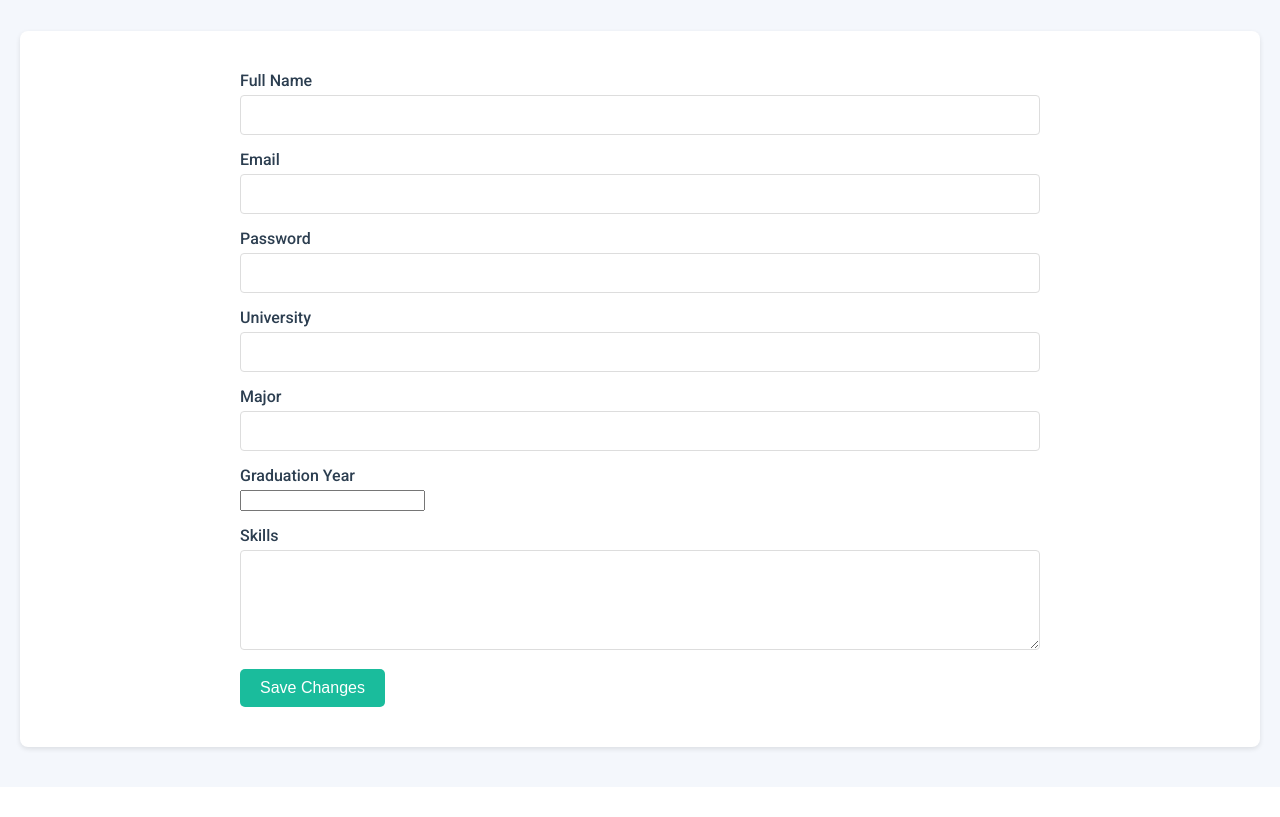
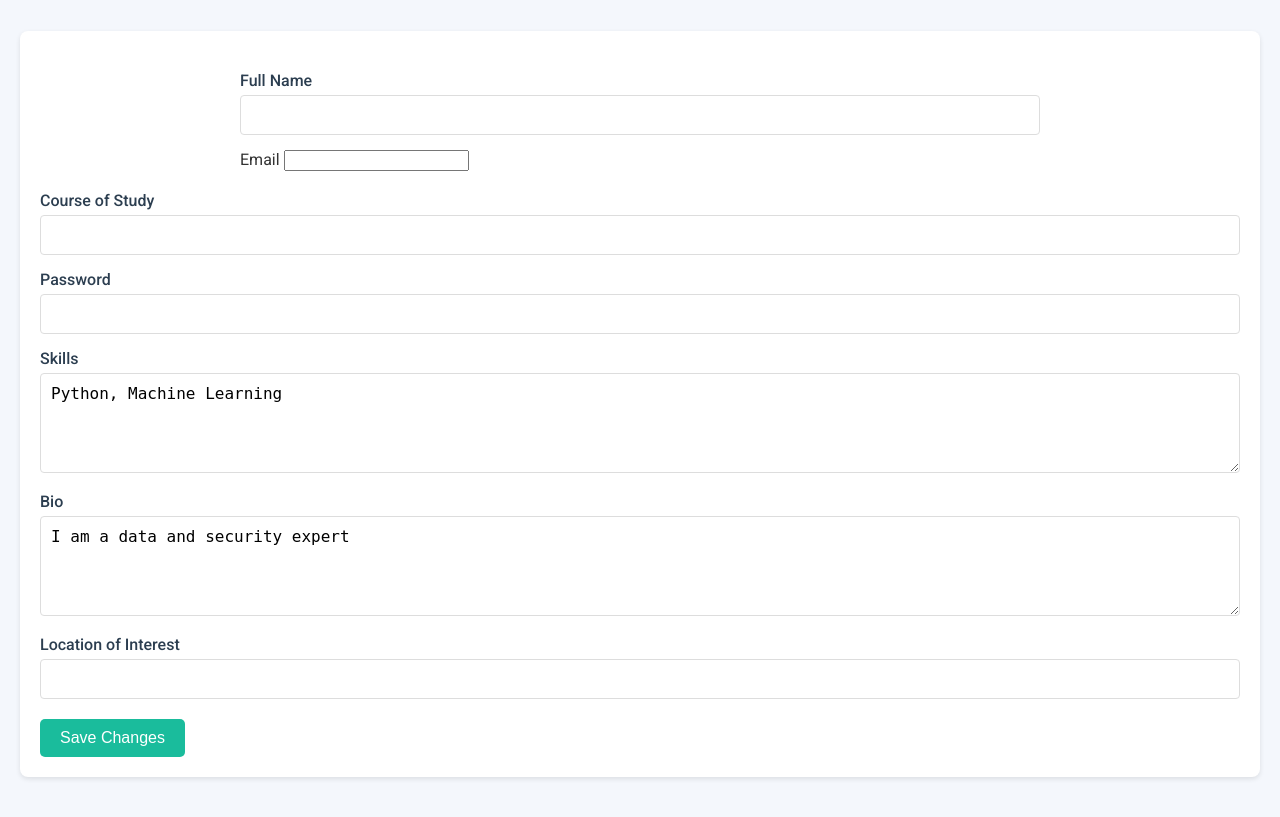
Before and after one commit to michaeladetoro/Internship-Recommender, a Flask app: page /edit_student_profile in a window 1280 px wide. Shown: the part 69-886 px from the top of the page. Before the commit the page ends 822 px from the top, so only its background shows below. Run offline with Flask 3, Linux system fonts and the light colour scheme; a user stored in the database is signed in; data comes from the database, SQL or seed files in the repository.

Commit message:
Initial commit

```diff
--- a/templates/edit_internship.html
+++ b/templates/edit_internship.html
@@ -103,7 +103,7 @@
 <body>
     <div class="container">
         <h1>Edit Internship</h1>
-        <form id="editInternshipForm" action="{{ url_for('edit_internship', internship_id=internship.id) }}" method="post">
+        <form id="editInternshipForm" ation="{{ url_for('edit_internship', internship_id=internship.id) }}" method="post">
             <label for="role">Role</label>
             <input type="text" id="role" name="role" required>
 
@@ -114,7 +114,7 @@
             <input type="text" id="location" name="location" required>
 
             <label for="start_date">Start Date</label>
-            <input type="date" id="start_date" name="start_date" required>
+            <input type="date" id="start_date" name="start_date"  required>
 
             <label for="duration">Duration</label>
             <input type="text" id="duration" name="duration" required>
--- a/templates/edit_student_profile.html
+++ b/templates/edit_student_profile.html
@@ -147,36 +147,38 @@
     <div class="main-content" style="margin-top: 80px;">
         <div class="card">
             <div class="form-container">
-                <form id="editStudentProfileForm" method="POST" action="{{ url_for('edit_student_profile') }}">
+                <form id="editStudentProfileForm" method="POST">
                     <div class="form-group">
                         <label for="name">Full Name</label>
                         <input type="text" id="name" name="name" required>
-                    </div>
+                    </div
                     <div class="form-group">
                         <label for="email">Email</label>
                         <input type="email" id="email" name="email" required>
                     </div>
                     <div class="form-group">
-                        <label for="password">Password</label>
-                        <input type="password" id="password" name="password">
+                        <label for="course_of_study">Course of Study</label>
+                        <input type="text" id="course_of_study" name="course_of_study" >
                     </div>
                     <div class="form-group">
-                        <label for="university">University</label>
-                        <input type="text" id="university" name="university">
-                    </div>
-                    <div class="form-group">
-                        <label for="major">Major</label>
-                        <input type="text" id="major" name="major">
-                    </div>
-                    <div class="form-group">
-                        <label for="graduation_year">Graduation Year</label>
-                        <input type="number" id="graduation_year" name="graduation_year">
+                        <label for="password">Password</label>
+                        <input type="password" id="password" name="password" >
                     </div>
                     <div class="form-group">
                         <label for="skills">Skills</label>
-                        <textarea id="skills" name="skills"></textarea>
+                        <textarea id="skills" name="skills">{{ student.skills }}</textarea>
                     </div>
-                    <button type="submit" class="button">Save Changes</button>
+                    <div class="form-group">
+                        <label for="bio">Bio</label>
+                        <textarea id="bio" name="bio">{{ student.bio }}</textarea>
+                    </div>
+                    <div class="form-group">
+                        <label for="location_of_interest">Location of Interest</label>
+                        <input type="text" id="location_of_interest" name="location_of_interest" >
+                    </div>
+                    <div class="button-container">
+                        <button type="submit" class="button">Save Changes</button>
+                    </div>
                 </form>
             </div>
         </div>
```
Also changed, not shown: templates/edit_company_profile.html (+6 -6 lines).
